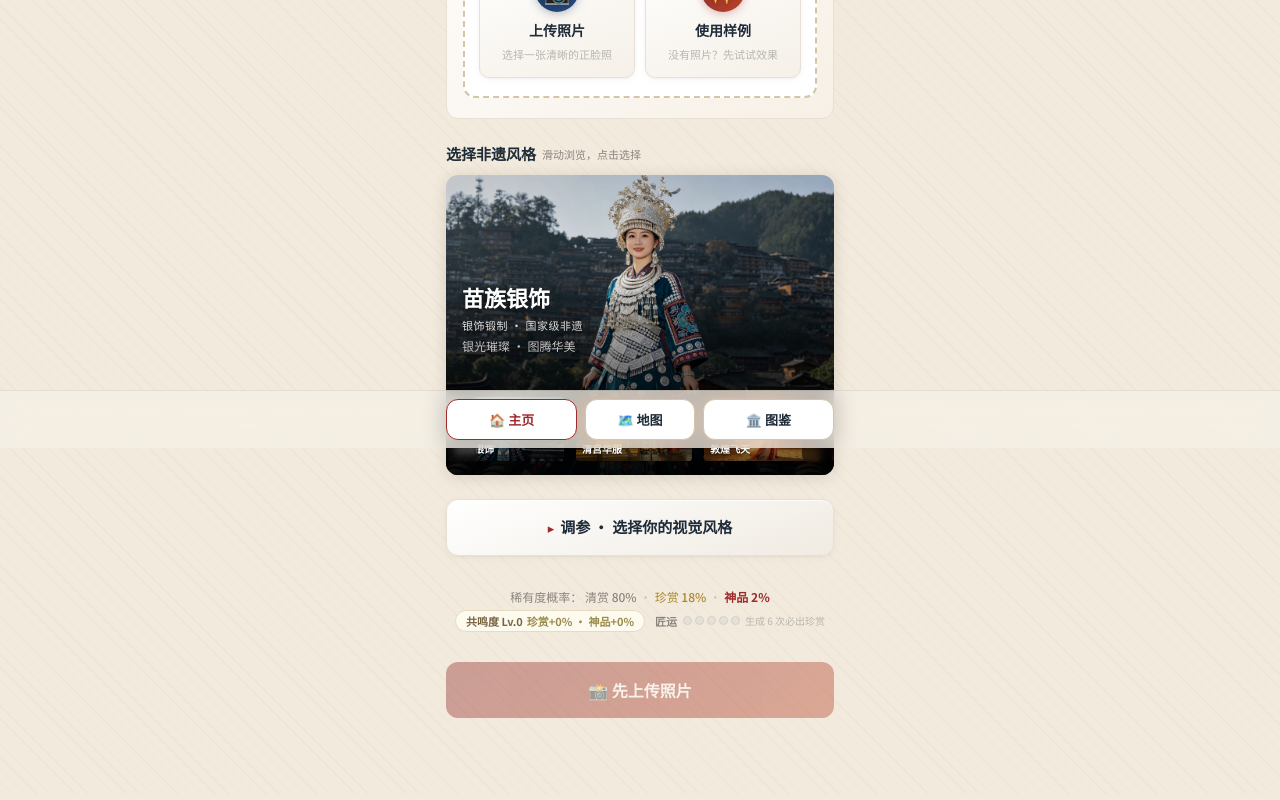
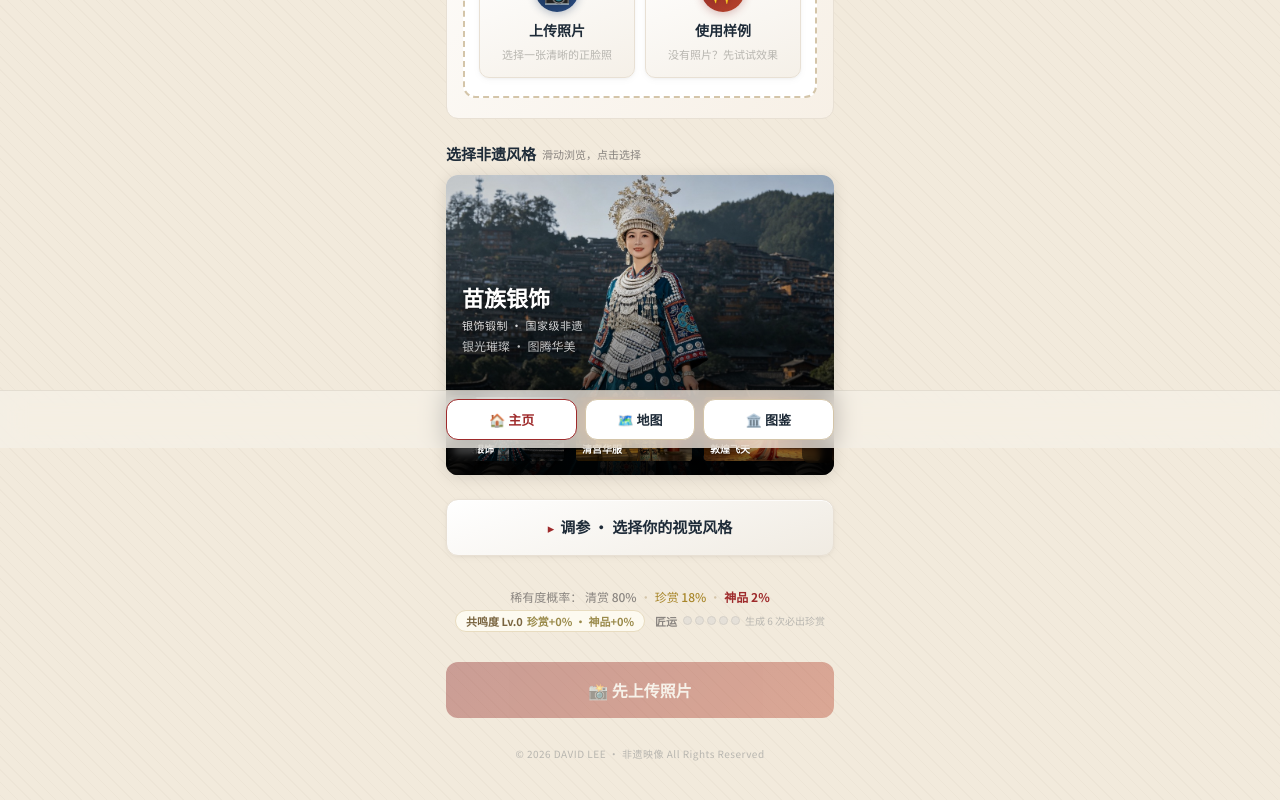
Before and after one commit to DavidLee2026/heritage-lens, a Vue app in the folder frontend/: page / in a window 1280 px wide. Shown: the part 352-1152 px from the top of the page. Built offline with nearby package versions, Linux system fonts and the light colour scheme.

Commit message:
chore: add copyright footer

```diff
--- a/frontend/src/App.vue
+++ b/frontend/src/App.vue
@@ -73,6 +73,9 @@
     <template v-else-if="store.viewState === 'map'">
       <MapView />
     </template>
+
+    <!-- ===== 版权信息 ===== -->
+    <div class="copyright">© 2026 DAVID LEE · 非遗映像 All Rights Reserved</div>
 
     <!-- ===== 底部导航 ===== -->
     <NavBar />
@@ -477,4 +480,13 @@ function onViewCardFromGallery() {
   flex-direction: column;
   gap: 0;
 }
+
+/* 版权信息 */
+.copyright {
+  text-align: center;
+  font-size: 10px;
+  color: var(--text-tertiary);
+  padding: 4px 0 8px;
+  letter-spacing: 0.5px;
+}
 </style>
```
